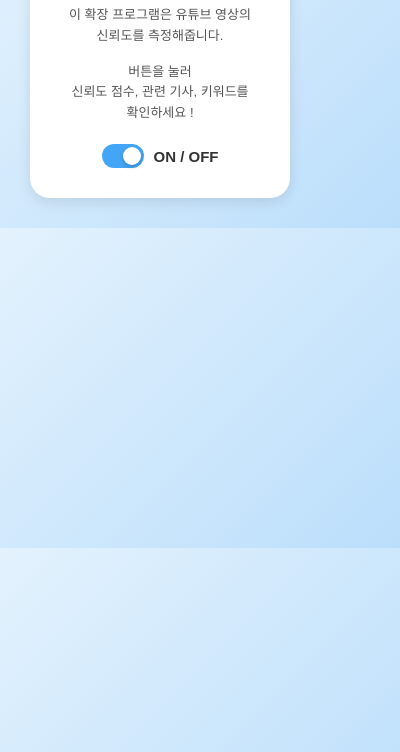
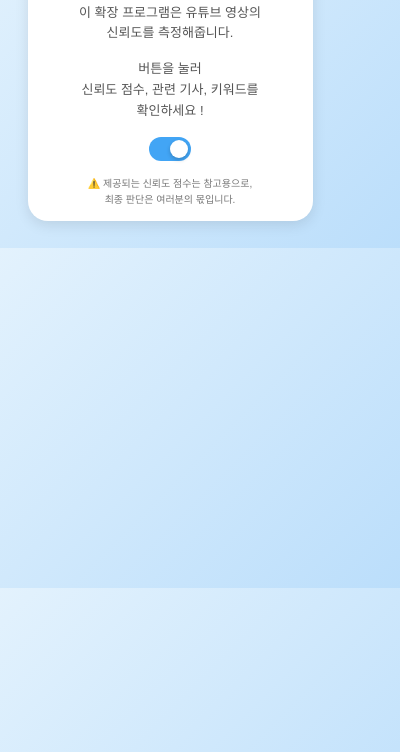
Before and after one commit to hootbee/youtube-fake-news-detector, a browser extension: page chrome-extension/src/popup/index.html in a window 400 px wide. Shown: the part 92-844 px from the top of the page. Drawn offline with Linux system fonts and the light colour scheme; a web font is replaced by a local one.

Commit message:
popup edit

```diff
--- a/chrome-extension/src/popup/index.html
+++ b/chrome-extension/src/popup/index.html
@@ -16,8 +16,9 @@
         <input type="checkbox" id="toggle-switch" />
         <span class="slider round"></span>
       </label>
-      <span class="switch-label">ON / OFF</span>
+      <!--<span class="switch-label">ON / OFF</span>-->
     </div>
+    <p class="caution">⚠️ 제공되는 신뢰도 점수는 참고용으로,<br> 최종 판단은 여러분의 몫입니다.</p>
   </div>
 
   <script src="../popup/popup.js"></script>
--- a/chrome-extension/src/popup/popup.css
+++ b/chrome-extension/src/popup/popup.css
@@ -2,8 +2,8 @@ body {
   font-family: "DungGeunMo", sans-serif;
   background: linear-gradient(135deg, #e3f2fd, #bbdefb);
   margin: 20px 20px;
-  width: 280px;
-  height: 280px;
+  width: 300px;
+  height: 300px;
   box-sizing: border-box;
   display: flex;
   justify-content: center;
@@ -14,8 +14,8 @@ body {
   background-color: white;
   border-radius: 20px;
   box-shadow: 0 4px 14px rgba(0, 0, 0, 0.1);
-  height: 260px;
-  width: 260px;
+  height: 285px;
+  width: 285px;
   padding: 13px 18px;
   text-align: center;
   box-sizing: border-box;
@@ -42,8 +42,8 @@ p {
   display: flex;
   align-items: center;
   justify-content: center;
-  margin-top: 20px;
-  margin-bottom: 10px;
+  margin-top: 10px;
+  margin-bottom: 5px;
 }
 
 .switch-label {
@@ -96,6 +96,12 @@ input:checked + .slider:before {
   transform: translateX(18px);
 }
 
+.caution {
+  font-size: 10px;
+  margin-bottom: 20px;
+  color: #777;
+}
+
 @font-face {
      font-family: 'DungGeunMo';
      src: url('https://fastly.jsdelivr.net/gh/projectnoonnu/noonfonts_six@1.2/DungGeunMo.woff') format('woff');
```
